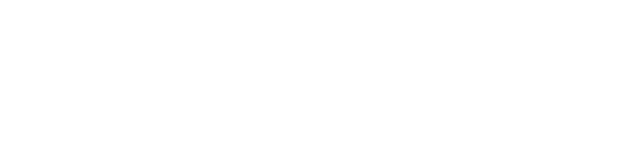
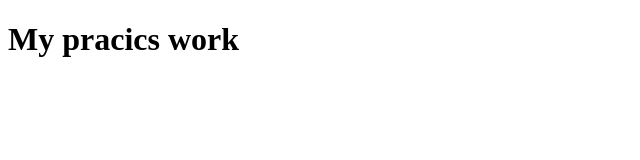
Before and after one commit to miraz-rio/js_explore, a plain HTML site: page index.html in a window 1280 px wide. Shown: the whole page, without its empty margins (0-640 px from the left). Drawn offline with Linux system fonts and the light colour scheme.

Commit message:
setup bass

```diff
--- a/index.html
+++ b/index.html
@@ -6,6 +6,6 @@
     <title>Document</title>
 </head>
 <body>
-
+    <H1>My pracics work</H1>
 </body>
 </html>
```
